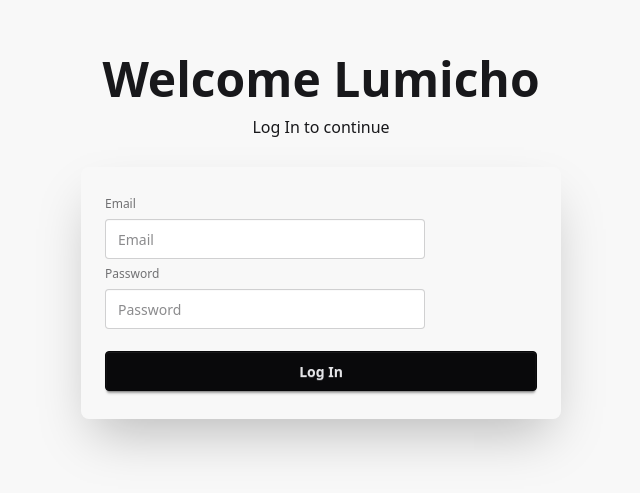
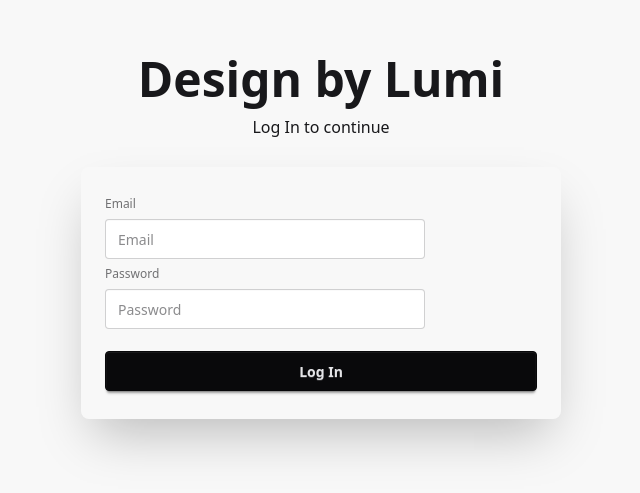
Before and after one commit to FrankAnuom/lumi, a React (Vite) app in the folder port/: page /signup in a window 1280 px wide. Shown: the part 163-656 px from the top of the page, without its empty margins (319-959 px from the left). Built offline with nearby package versions, Linux system fonts and the light colour scheme; no server answers.

Commit message:
Update header text in Signup component

```diff
--- a/port/src/pages/Signup.jsx
+++ b/port/src/pages/Signup.jsx
@@ -49,7 +49,7 @@ function Signup() {
       <div className="hero bg-base-200 min-h-screen">
         <div className="hero-content flex-col">
           <div className="text-center">
-            <h1 className="text-5xl font-bold">Welcome Lumicho</h1>
+            <h1 className="text-5xl font-bold">Design by Lumi</h1>
             <p className="py-3">
               {isSignUp ? "Sign Up" : "Log In"} to continue
             </p>
```
